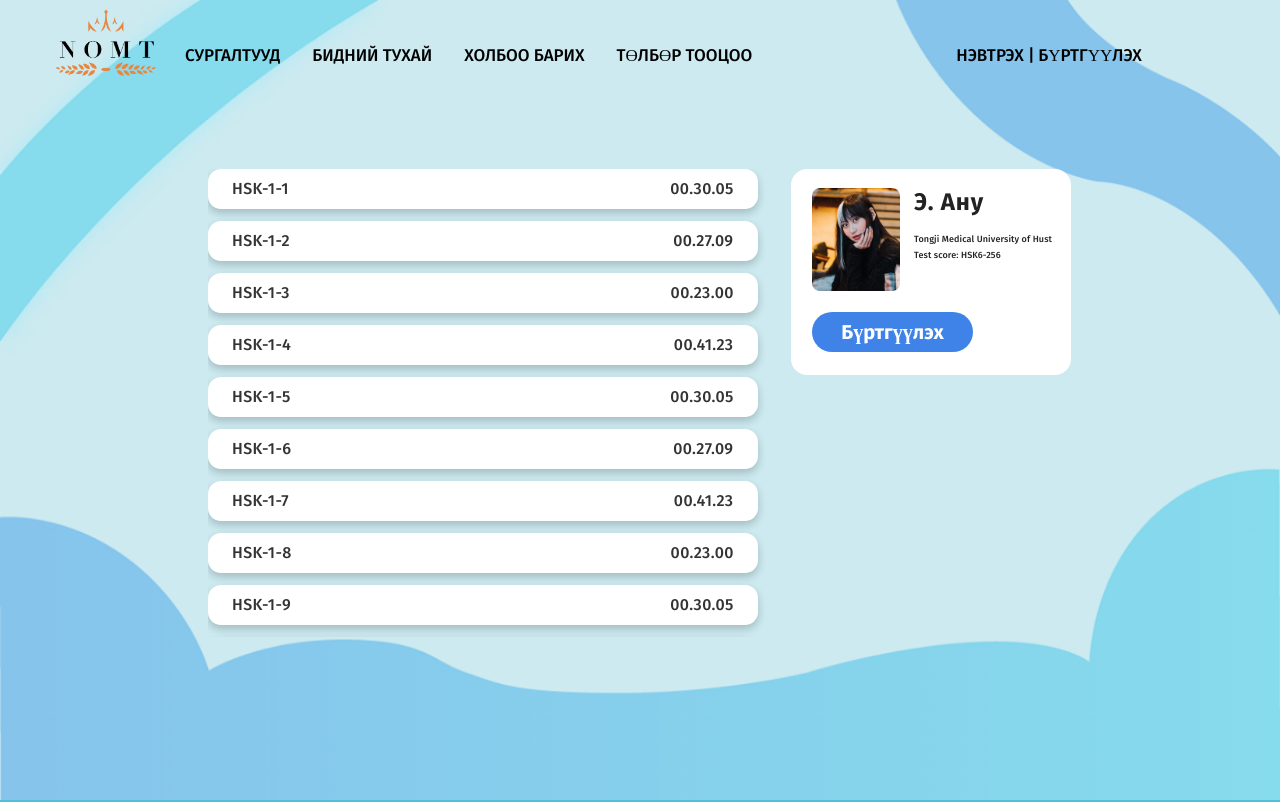
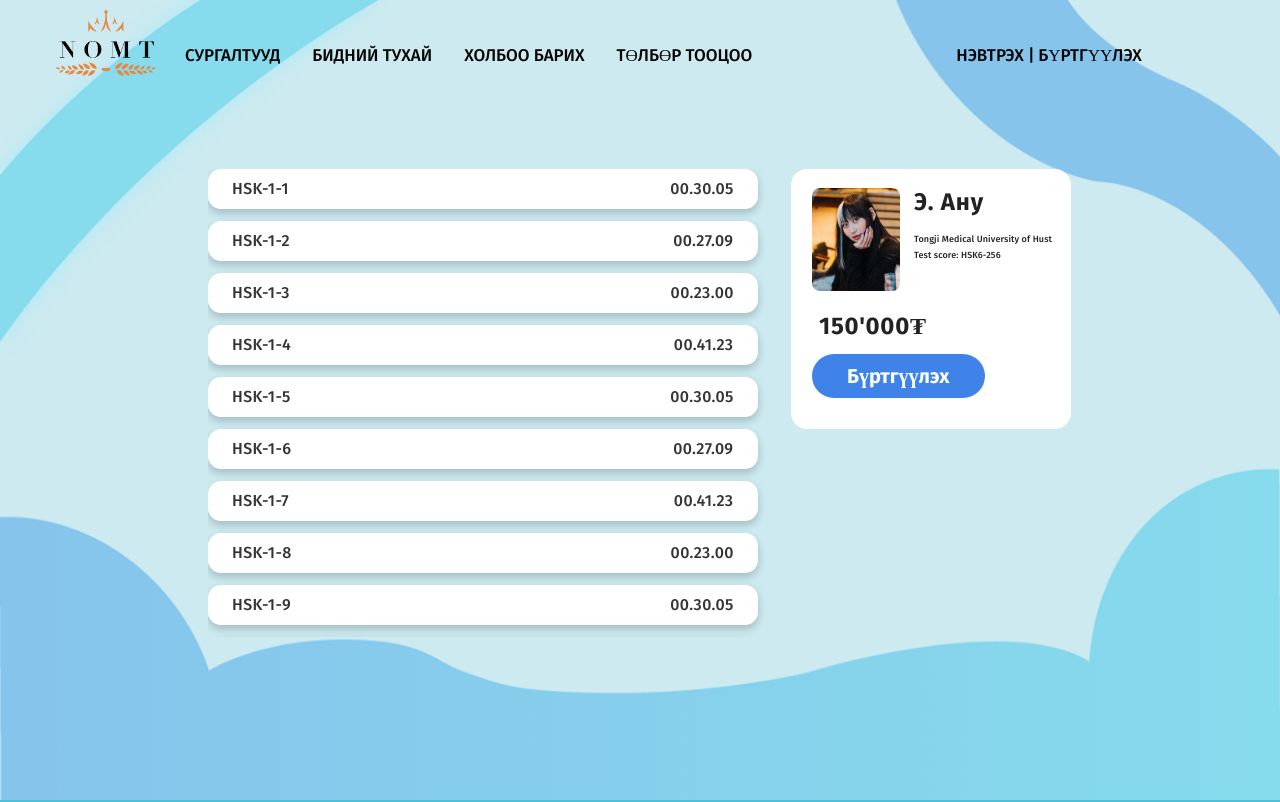
Before and after one commit to Javkhaa00/NOMT-ONLINE-ACADEMY, a React (Create React App) app in the folder client/: page /class in a window 1280 px wide. Shown: the top 802 px of the page. Built offline with nearby package versions, Linux system fonts and the light colour scheme.

Commit message:
Hudaldan avsang hiih dutuu

```diff
--- a/client/src/components/Class/Class.jsx
+++ b/client/src/components/Class/Class.jsx
@@ -66,6 +66,7 @@ const Class = () => {
           </div>
           {userInformation.name !== " " ? (
             <>
+              <p className="price">{Data.price}</p>
               <Link
                 className='button-signUp white-text'
                 onClick={() =>
@@ -78,8 +79,23 @@ const Class = () => {
             </Link>
             </>
           ) : (
-              <p className="price">{Data.price}</p>
+              <>
+                <p className="price">{Data.price}</p>
+                <Link
+                  className='button-signUp white-text'
+                  onClick={() =>
+                    setUserInformation({ ...userInformation, page: 'signUp' })
+                  }
+                  id='payment'
+                  to='/payment'
+                >
+                  Худалдан авах
+              </Link>
+              </>
             )}
+
+
+
         </div>
       </div>
     </div>
--- a/client/src/components/Class/Class.scss
+++ b/client/src/components/Class/Class.scss
@@ -52,7 +52,7 @@
 }
 
 .teacherSection {
-    height: 258px;
+    height: 316px;
     width: 350px;
     border-radius: 20px;
     margin-left: 730px;
@@ -91,8 +91,7 @@
         }
     }
     .price {
-        margin-left: 27px;
-        margin-top: 35px;
+        margin: 35px 27px 20px;
         height: 36px;
         font-size: 30px;
         font-weight: 700;
@@ -102,16 +101,10 @@
 }
 
 .button-signUp {
-    margin-top: 26px;
     margin-left: 21px;
-    display: flex;
-    justify-content: center;
-    align-items: center;
-    height: 50px;
-    width: 202px;
+    padding: 10px 35px !important;
     border-radius: 50px;
     background-color: #3F83E8 !important;
-    padding: initial;
     font-size: 25px !important;
     text-transform: initial;;
     font-weight: bold;
@@ -144,7 +137,7 @@
     }
 
     .teacherSection {
-        height: 206px;
+        height: 260px;
         width: 280px;
         border-radius: 16px;
         margin-left: 583px;
@@ -177,8 +170,7 @@
             }
         }
         .price {
-            margin-left: 21px;
-            margin-top: 28px;
+            margin: 21px 28px 20px;
             height: 29px;
             font-size: 24px;
             letter-spacing: 0.8px;
@@ -186,16 +178,11 @@
         }
     }
     .button-signUp {
-        margin-top: 21px;
+        margin-top: 0;
         margin-left: 21px;
-        display: flex;
-        justify-content: center;
-        align-items: center;
-        height: 40px;
-        width: 161px;
+        padding: 8px 28 px;
         border-radius: 40px;
         background-color: #3F83E8 !important;
-        padding: initial;
         font-size: 20px !important;
         text-transform: initial;;
         font-weight: bold;
```
